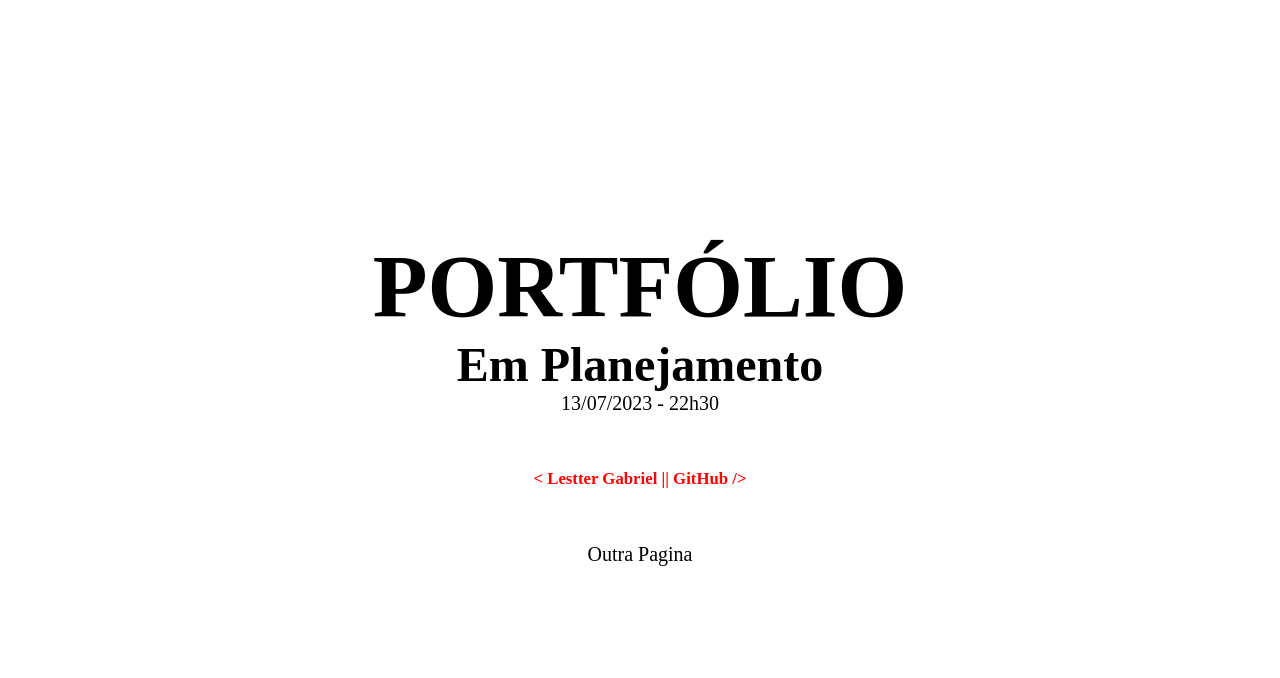
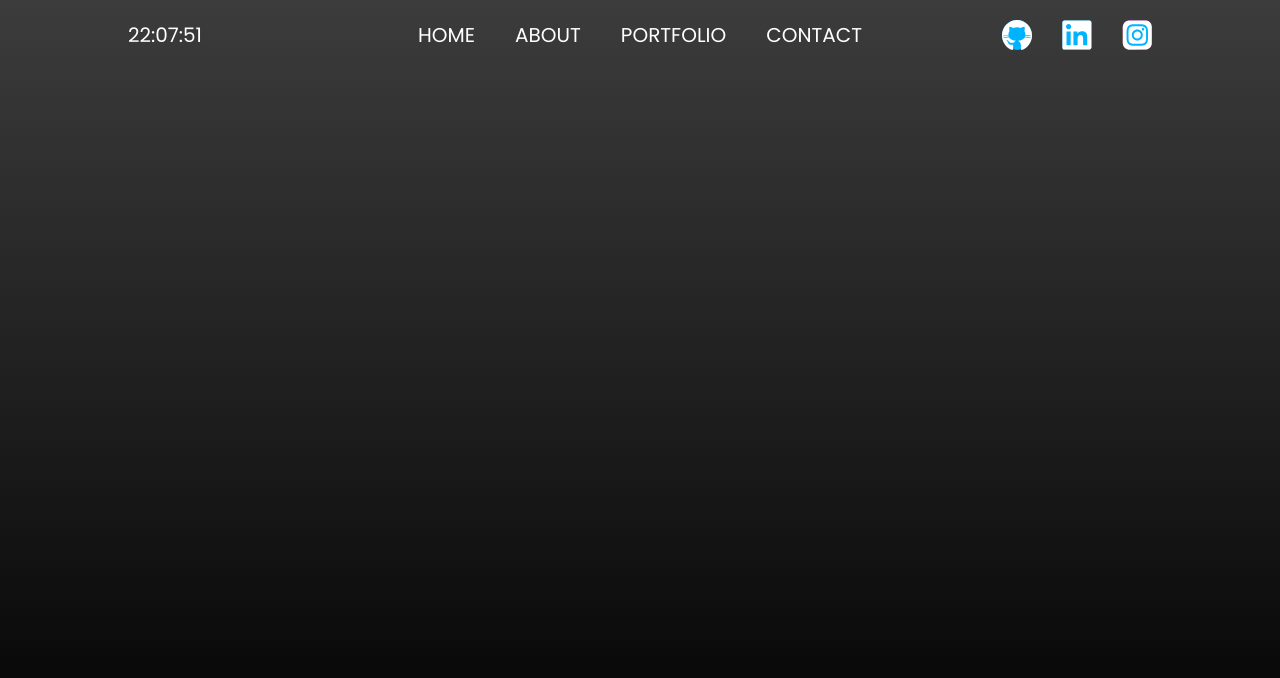
Before and after one commit to LestterX/lestterx.github.io, a website: page index.html in a window 1280 px wide. Drawn offline with Linux system fonts and the light colour scheme.

Commit message:
feat: New Layout | bug#1 - TytpeScript OFF

```diff
--- /dev/null
+++ b/assets/css/style.css
@@ -0,0 +1,70 @@
+/** FONTES (Google Fonts)
+**/
+/* - Poppins -*/
+@import url('https://fonts.googleapis.com/css2?family=Poppins&display=swap');
+
+
+* {
+  margin: 0;
+  padding: 0;
+  box-sizing: border-box;
+}
+body{
+  background: linear-gradient(180deg, #3C3C3C 0%, #000 100%);
+  color: #fff;
+  font-family: 'Poppins', sans-serif;
+  font-size: 1.25em;
+}
+a:link,
+a:visited,
+a:active,
+a{
+  color: #fff;
+  text-decoration: none;
+}
+header{
+  width: 100vw;
+  height: 100vh;
+  margin: 0 auto;
+}
+.top-bar{
+  padding: 20px 10%;
+}
+.nav-bar{
+  max-width: 1200px;
+  margin: 0 auto;
+  display: flex;
+}
+.nav-bar .time{
+  flex: 1;
+}
+.nav-bar .menu ul{
+  flex: 1;
+  display: flex;
+  justify-content: space-between;
+}
+.nav-bar .menu ul li{
+  display: inline;
+  text-decoration: none;
+  margin: 0 20px;
+}
+.nav-bar .menu ul li:hover{
+  transform: scale(1.1);
+  border-bottom: #00B2FF solid 1.5px;
+}
+.social{
+  flex: 1;
+  display: flex;
+  justify-content: flex-end;
+}
+.social img {
+  width: 30px;
+  height: 30px;
+  margin-left: 30px;
+  transition: 0.7s;
+}
+.social img:hover{
+  transform: scale(1.1);
+  transition: 0.3s;
+  cursor: pointer;
+}
--- /dev/null
+++ b/assets/js/script.js
@@ -0,0 +1,3 @@
+import SocialMediaLinks from "./social-media";
+var sml = new SocialMediaLinks();
+console.log(sml.getGitHub);
--- /dev/null
+++ b/assets/js/social-media.js
@@ -0,0 +1,18 @@
+var SocialMediaLinks = /** @class */ (function () {
+    function SocialMediaLinks() {
+        this.gitHubIMG = document.querySelector('.github');
+        this.linkedinIMG = document.querySelector('.linkedin');
+        this.instagramIMG = document.querySelector('.instagram');
+    }
+    SocialMediaLinks.prototype.getGitHub = function () {
+        return 'https://github.com/LestterX';
+    };
+    SocialMediaLinks.prototype.getLinkedIn = function () {
+        return '#';
+    };
+    SocialMediaLinks.prototype.getInstagram = function () {
+        return '#';
+    };
+    return SocialMediaLinks;
+}());
+export default SocialMediaLinks;
--- /dev/null
+++ b/assets/typescript/script.ts
@@ -0,0 +1,5 @@
+import SocialMediaLinks from "./social-media";
+
+let sml = new SocialMediaLinks()
+
+console.log(sml.getGitHub);
--- /dev/null
+++ b/assets/typescript/social-media.ts
@@ -0,0 +1,19 @@
+export default class SocialMediaLinks {
+  public gitHubIMG: any;
+  public linkedinIMG: any;
+  public instagramIMG: any;
+  constructor(){
+    this.gitHubIMG = document.querySelector('.github');
+    this.linkedinIMG = document.querySelector('.linkedin');
+    this.instagramIMG = document.querySelector('.instagram');
+  }
+  public getGitHub(): string{
+    return 'https://github.com/LestterX'
+  }
+  public getLinkedIn(): string{
+    return '#'
+  }
+  public getInstagram(): string{
+    return '#'
+  }
+}
--- a/index.html
+++ b/index.html
@@ -1,105 +1,35 @@
 <!DOCTYPE html>
-<html lang="pt-BR">
-
+<html lang="en-US">
 <head>
   <meta charset="UTF-8">
   <meta name="viewport" content="width=device-width, initial-scale=1.0">
-  <title>Início</title>
+  <link rel="stylesheet" href="./assets/css/style.css">
+  <script src="./assets/js/script.js"></script>
+  <script src="./assets/js/social-media.js"></script>
+  <title>Home</title>
 </head>
-
 <body>
   <header>
-    <section style="text-align: center;">
-      <h1>PORTFÓLIO</h1>
-      <h4>Em Planejamento</h4>
-      <span id="att">13/07/2023 - 22h30</span><br><br><br><br>
-      <h6><a style="color: red; font-weight: bolder;" href="https://github.com/LestterX" target="_blank">< Lestter Gabriel || GitHub /></a></h6><br><br><br>
-      <span><a href="outraPagina.html">Outra Pagina</a></span>
+    <section class="top-bar">
+      <section class="nav-bar">
+        <section class="time">
+          <span>22:07:51</span>
+        </section>
+        <nav class="menu">
+          <ul>
+            <li><a href="">HOME</a></li>
+            <li><a href="">ABOUT</a></li>
+            <li><a href="">PORTFOLIO</a></li>
+            <li><a href="">CONTACT</a></li>
+          </ul>
+        </nav>
+        <section class="social">
+          <img class="github" src="./public/icons/githubIcon.svg" alt="Github">
+          <img class="linkedin" src="./public/icons/linkedinIcon.svg" alt="LinkedIn">
+          <img class="instagram" src="./public/icons/instagramIcon.svg" alt="Instagram">
+        </section>
+      </section>
     </section>
   </header>
-  <style>
-    * {
-      box-sizing: border-box;
-      padding: 0;
-      margin: 0;
-    }
-
-    a:link,
-    a:visited,
-    a:active {
-      color: black;
-      text-decoration: none;
-    }
-
-    header {
-      width: 100%;
-      height: 100vh;
-      display: flex;
-      justify-content: center;
-      align-items: center;
-      /* background-image: radial-gradient(#00e1ff 60%, #118b9b 25%); */
-      /* border: 10px solid red; */
-    }
-
-    header section h1 {
-      font-size: 5.6em;
-    }
-
-    header section h4 {
-      font-size: 3em;
-    }
-
-    header section h6 {
-      font-size: 1.05em;
-    }
-
-    header section span {
-      font-size: 1.25em;
-    }
-
-    /* feat: color, underline links // Teste outra página */
-    /** ANIMAÇÕES
-        **/
-    a:hover {
-      color: #0d00c9;
-      text-decoration: underline;
-    }
-    @media screen and (max-width: 620px) {
-      header section h1 {
-        font-size: 4.6em;
-      }
-
-      header section h4 {
-        font-size: 2em;
-      }
-
-      header section h6 {
-        font-size: 1.05em;
-      }
-
-      header section span {
-        font-size: 1.25em;
-      }
-    }
-
-    @media screen and (max-width: 500px) {
-      header section h1 {
-        font-size: 2.8em;
-      }
-
-      header section h4 {
-        font-size: 1.15em;
-      }
-
-      header section h6 {
-        font-size: 0.80em;
-      }
-
-      header section span {
-        font-size: 0.80em;
-      }
-    }
-  </style>
 </body>
-
 </html>
```
Also changed, not shown: outraPagina.html (deleted, +0 -1 lines), package.json (added, +12 -0 lines), tsconfig.json (added, +109 -0 lines), public/icons/githubIcon.svg (added), public/icons/instagramIcon.svg (added), public/icons/linkedinIcon.svg (added), 4 other files.
